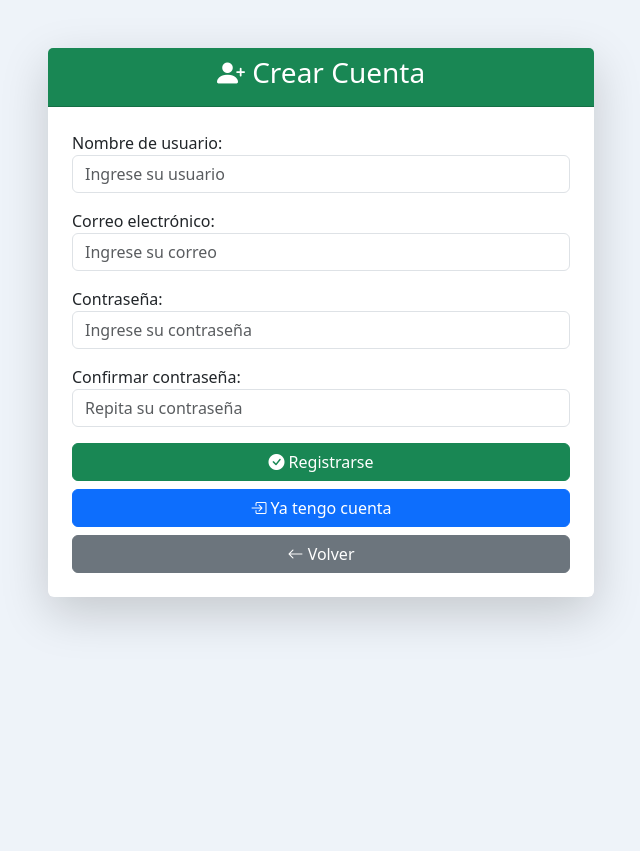
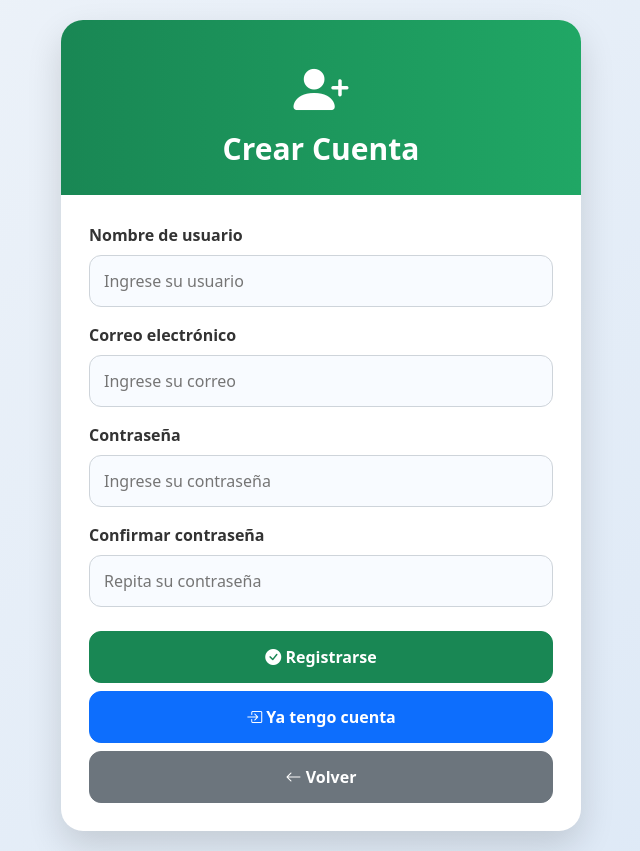
Before and after one commit to hferruzolal-lab/informes-labotorio, a Django app: page /registro/ in a window 1280 px wide. Shown: the whole page, without its empty margins (319-959 px from the left). Before the commit the page ends 626 px from the top, so only its background shows below. Run offline with Django 5.2, Linux system fonts and the light colour scheme.

Commit message:
Corregir validacion de correo en registro

```diff
--- a/accounts/templates/registration/registro.html
+++ b/accounts/templates/registration/registro.html
@@ -2,9 +2,8 @@
 <html lang="es">
 
 <head>
-
     <meta charset="UTF-8">
-
+    <meta name="viewport" content="width=device-width, initial-scale=1.0">
     <title>Registro de Usuario</title>
 
     <link href="https://cdn.jsdelivr.net/npm/bootstrap@5.3.7/dist/css/bootstrap.min.css" rel="stylesheet">
@@ -12,37 +11,233 @@
     <link rel="stylesheet"
           href="https://cdn.jsdelivr.net/npm/bootstrap-icons@1.11.3/font/bootstrap-icons.min.css">
 
+    <style>
+        body {
+            margin: 0;
+            background: linear-gradient(135deg, #eef3f9, #dce8f6);
+            min-height: 100vh;
+        }
+
+        .contenedor-registro {
+            min-height: 100vh;
+            display: flex;
+            justify-content: center;
+            align-items: center;
+            padding: 20px;
+        }
+
+        .card-registro {
+            width: 100%;
+            max-width: 520px;
+            border: none;
+            border-radius: 22px;
+            overflow: hidden;
+            background: white;
+            box-shadow: 0 15px 35px rgba(0, 0, 0, 0.14);
+        }
+
+        .registro-header {
+            background: linear-gradient(90deg, #198754, #20a765);
+            color: white;
+            text-align: center;
+            padding: 28px 18px;
+        }
+
+        .registro-header i {
+            font-size: 55px;
+            margin-bottom: 10px;
+        }
+
+        .registro-header h3 {
+            margin: 0;
+            font-size: 30px;
+            font-weight: bold;
+        }
+
+        .registro-body {
+            padding: 28px;
+        }
+
+        label {
+            font-weight: 600;
+            color: #333;
+            margin-bottom: 8px;
+        }
+
+        input {
+            width: 100%;
+            border-radius: 12px;
+            border: 1px solid #ced4da;
+            padding: 13px 14px;
+            font-size: 16px;
+            background: #f8fbff;
+            outline: none;
+        }
+
+        input:focus {
+            border-color: #198754;
+            box-shadow: 0 0 0 3px rgba(25, 135, 84, 0.15);
+            background: white;
+        }
+
+        .btn {
+            border-radius: 12px;
+            padding: 13px;
+            font-size: 16px;
+            font-weight: 600;
+        }
+
+        .error-campo {
+            color: #dc3545;
+            font-size: 14px;
+            margin-top: 6px;
+            font-weight: 500;
+        }
+
+        @media (max-width: 576px) {
+            .contenedor-registro {
+                align-items: flex-start;
+                padding: 30px 14px 20px;
+            }
+
+            .card-registro {
+                max-width: 100%;
+                border-radius: 20px;
+            }
+
+            .registro-header {
+                padding: 24px 16px;
+            }
+
+            .registro-header i {
+                font-size: 48px;
+            }
+
+            .registro-header h3 {
+                font-size: 26px;
+            }
+
+            .registro-body {
+                padding: 22px 18px;
+            }
+
+            input {
+                font-size: 16px;
+                padding: 14px;
+            }
+
+            .btn {
+                width: 100%;
+                font-size: 16px;
+                padding: 14px;
+            }
+        }
+    </style>
 </head>
 
-<body style="background:#eef3f9;">
+<body>
 
-<div class="container mt-5">
+<div class="contenedor-registro">
 
-<div class="row justify-content-center">
+    <div class="card-registro">
 
-<div class="col-md-6">
+        <!-- TITULO -->
 
-<div class="card shadow-lg border-0">
-
-<div class="card-header bg-success text-white text-center">
-
-<h3>
+        <div class="registro-header">
 
             <i class="bi bi-person-plus-fill"></i>
 
+            <h3>
                 Crear Cuenta
-
             </h3>
 
         </div>
 
-<div class="card-body p-4">
+        <!-- FORMULARIO -->
+
+        <div class="registro-body">
 
             <form method="POST">
 
                 {% csrf_token %}
 
-{{ formulario.as_p }}
+                <!-- USUARIO -->
+
+                <div class="mb-3">
+                    <label>
+                        Nombre de usuario
+                    </label>
+
+                    <input type="text"
+                           name="username"
+                           value="{{ formulario.username.value|default:'' }}"
+                           placeholder="Ingrese su usuario"
+                           required>
+
+                    {% if formulario.username.errors %}
+                        <div class="error-campo">
+                            {{ formulario.username.errors.0 }}
+                        </div>
+                    {% endif %}
+                </div>
+
+                <!-- CORREO -->
+
+                <div class="mb-3">
+                    <label>
+                        Correo electrónico
+                    </label>
+
+                    <input type="email"
+                           name="email"
+                           value="{{ formulario.email.value|default:'' }}"
+                           placeholder="Ingrese su correo"
+                           required>
+
+                    {% if formulario.email.errors %}
+                        <div class="error-campo">
+                            {{ formulario.email.errors.0 }}
+                        </div>
+                    {% endif %}
+                </div>
+
+                <!-- CONTRASEÑA -->
+
+                <div class="mb-3">
+                    <label>
+                        Contraseña
+                    </label>
+
+                    <input type="password"
+                           name="password"
+                           placeholder="Ingrese su contraseña"
+                           required>
+
+                    {% if formulario.password.errors %}
+                        <div class="error-campo">
+                            {{ formulario.password.errors.0 }}
+                        </div>
+                    {% endif %}
+                </div>
+
+                <!-- CONFIRMAR -->
+
+                <div class="mb-4">
+                    <label>
+                        Confirmar contraseña
+                    </label>
+
+                    <input type="password"
+                           name="confirmar"
+                           placeholder="Repita su contraseña"
+                           required>
+
+                    {% if formulario.confirmar.errors %}
+                        <div class="error-campo">
+                            {{ formulario.confirmar.errors.0 }}
+                        </div>
+                    {% endif %}
+                </div>
 
                 <button class="btn btn-success w-100 mb-2">
 
@@ -76,10 +271,6 @@ Volver
 
 </div>
 
-</div>
-
-</div>
-
 </body>
 
 </html>
--- a/accounts/views.py
+++ b/accounts/views.py
@@ -29,10 +29,12 @@ def registro(request):
 
             email = formulario.cleaned_data["email"]
 
+            # CORREO REPETIDO
+
             if User.objects.filter(email__iexact=email).exists():
 
-                messages.error(
-                    request,
+                formulario.add_error(
+                    "email",
                     "Este correo ya tiene una cuenta registrada. Use otro correo."
                 )
 
```
Lines whose indentation alone changed are shown as unchanged.
